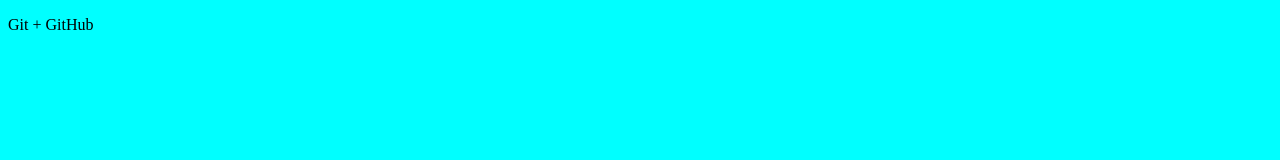
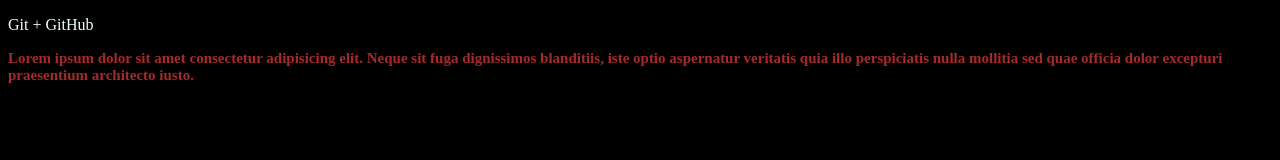
Before and after one commit to Kal1van/gittest, a plain HTML site: page index.html in a window 1280 px wide. Drawn offline with Linux system fonts and the light colour scheme.

Commit message:
first change

```diff
--- a/css/main.css
+++ b/css/main.css
@@ -1,3 +1,12 @@
 body{
-    background-color: aqua;
+    background-color: black;
 }
+
+p{
+    color: azure;
+}
+
+h1{
+    color: brown;
+    font-size: 15px;
+}
--- a/index.html
+++ b/index.html
@@ -8,5 +8,6 @@
 </head>
 <body>
     <p>Git + GitHub</p>
+    <h1>Lorem ipsum dolor sit amet consectetur adipisicing elit. Neque sit fuga dignissimos blanditiis, iste optio aspernatur veritatis quia illo perspiciatis nulla mollitia sed quae officia dolor excepturi praesentium architecto iusto.</h1>
 </body>
 </html>
```
